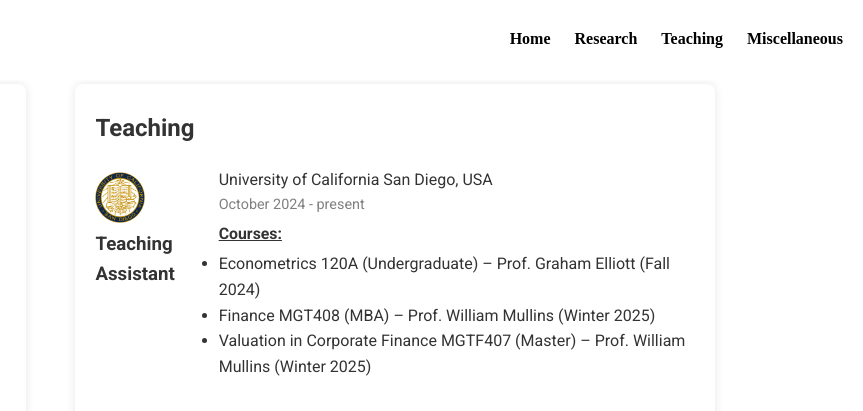
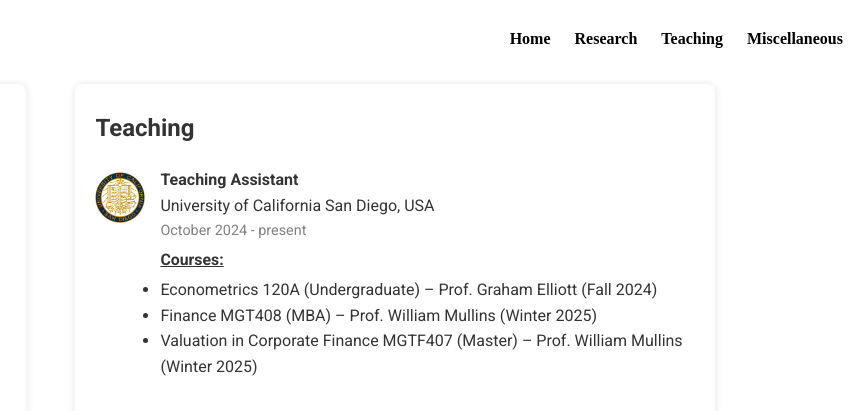
Before and after one commit to nataliamadridb/nataliamadridb.github.io, a plain HTML site: page teaching.html in a window 1280 px wide. Shown: the top 411 px of the page, 417-1280 px from the left. Drawn offline with Linux system fonts and the light colour scheme.

Commit message:
Update teaching.html

```diff
--- a/teaching.html
+++ b/teaching.html
@@ -70,11 +70,9 @@
 
     <div class="teaching-experience">
         <div class="logo-and-content">
-            <div class="teaching-header">
-                <img src="images/ucsd_logo.png" alt="UCSD Logo" class="logo">
+            <img src="images/ucsd_logo.png" alt="UCSD Logo" class="logo">
+            <div class="teaching-content">
                 <h3>Teaching Assistant</h3>
-            </div>
-            <div class="teaching-content">
                 <p>University of California San Diego, USA</p>
                 <p class="job-duration">October 2024 - present</p>
                 <div class="courses">
@@ -97,7 +95,9 @@
                 <p>Universidad de Concepción, Chile</p>
                 <div class="job-info">
                     <p class="job-duration">August 2019 - August 2021</p>
-                    <span class="explanation"><a href="pdfs/Supporting_letter_NMB.pdf" target="_blank">Supporting letter</a></span>
+                    <span class="explanation">
+                        <a href="pdfs/Supporting_letter_NMB.pdf" target="_blank">Supporting letter</a>
+                    </span>
                 </div>
                 <div class="courses">
                     <p><u><b>Courses:</b></u> General Accounting and Industrial Costs; Economic Engineering</p>
@@ -119,6 +119,7 @@
             </div>
         </div>
     </div>
+
 </main>
 
 
```
